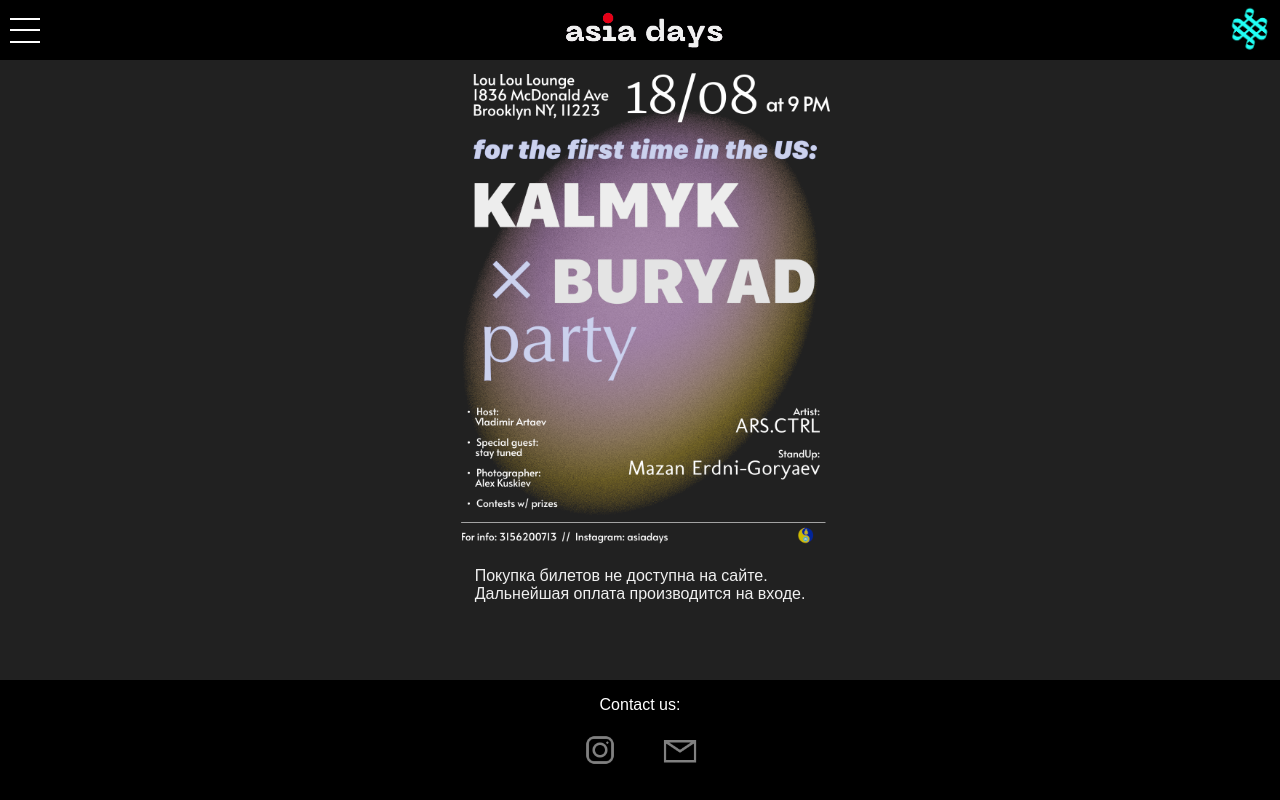
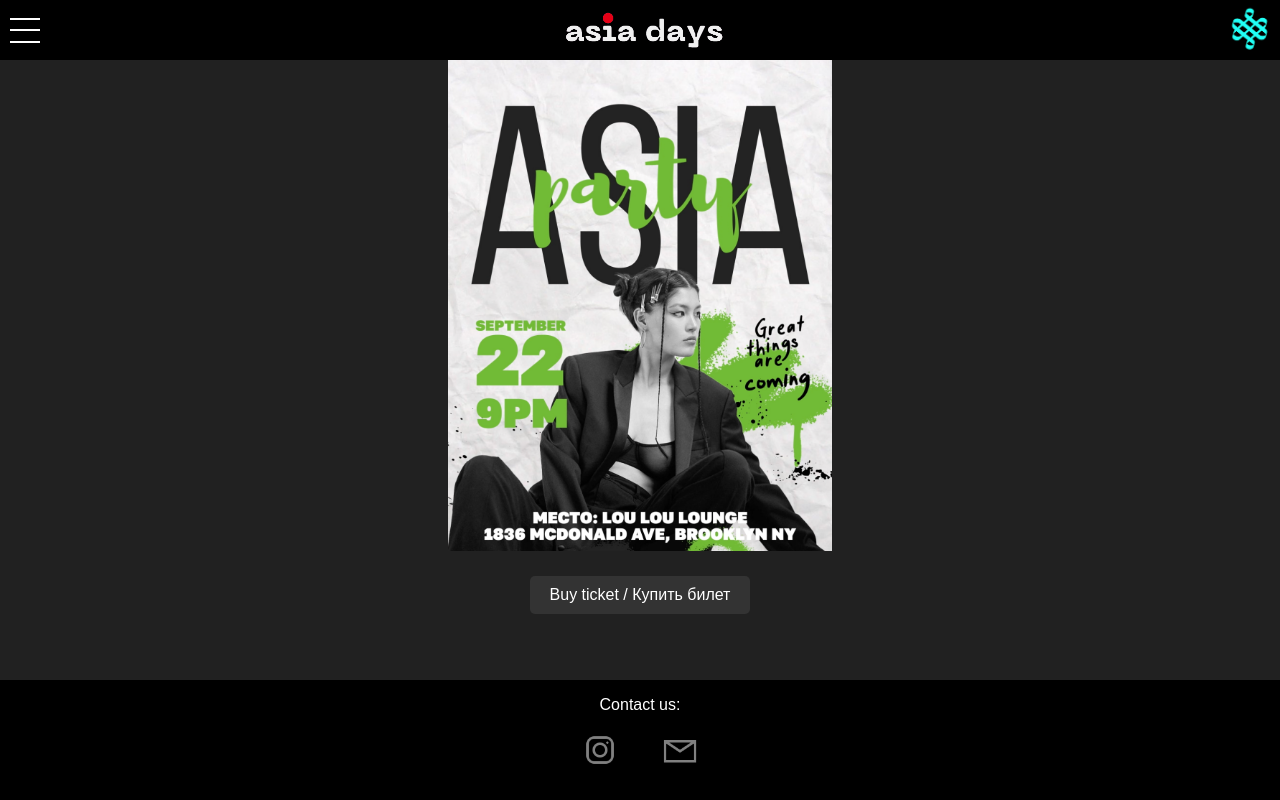
Before and after one commit to qarbo/qr_ticketing_with_payment, a Django app: page / in a window 1280 px wide. Run offline with Django 4.2, Linux system fonts and the light colour scheme; data that the repository does not hold is empty.

Commit message:
Configuration

```diff
--- a/landing/templates/landing.html
+++ b/landing/templates/landing.html
@@ -5,6 +5,6 @@
 {% block content %}
     <div class="poster">
     </div>
-{#    <a class="dark-link margin-bottom-25 margin-top-25" href="{% url 'booking_page' %}">Buy ticket / Купить билет</a>#}
-    <p style="color: #f0f0f0">Покупка билетов не доступна на сайте. <br>Дальнейшая оплата производится на входе.</p>
+    <a class="dark-link margin-bottom-25 margin-top-25" href="{% url 'booking_page' %}">Buy ticket / Купить билет</a>
+<!--    <p style="color: #f0f0f0">Покупка билетов не доступна на сайте. <br>Дальнейшая оплата производится на входе.</p>-->
 {% endblock %}
--- a/pyproject.toml
+++ b/pyproject.toml
@@ -23,6 +23,7 @@
 django-phonenumbers = "^1.0.1"
 pydantic-settings = "^2.0.2"
 qrcode = "^7.4.2"
+python-dotenv = "^1.0.0"
 
 
 [build-system]
```
Also changed, not shown: requirements.txt (added, +34 -0 lines), static/img/poster.png, static/img/poster_dark3 1_cut.png (deleted), 3 other files.
